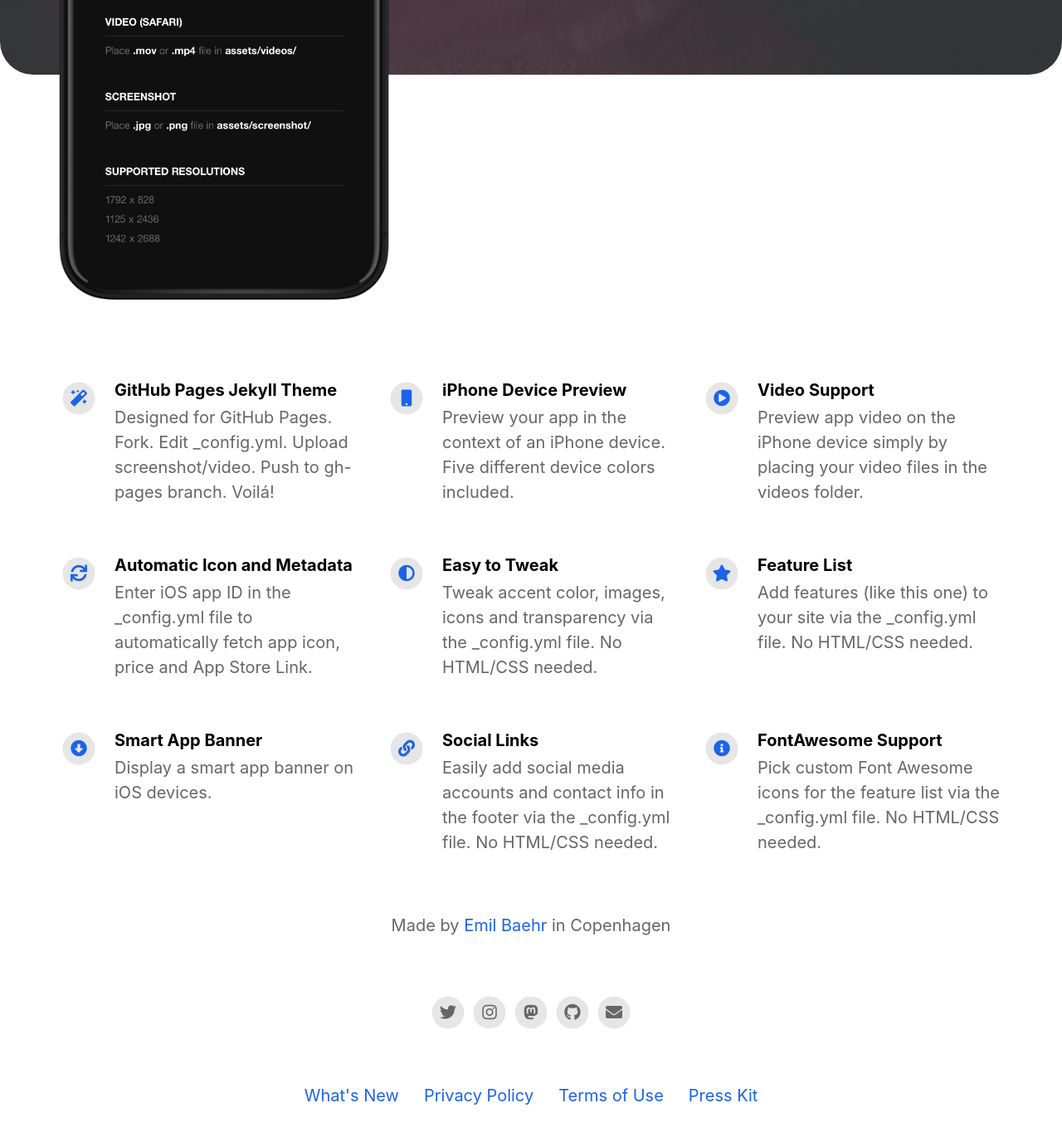
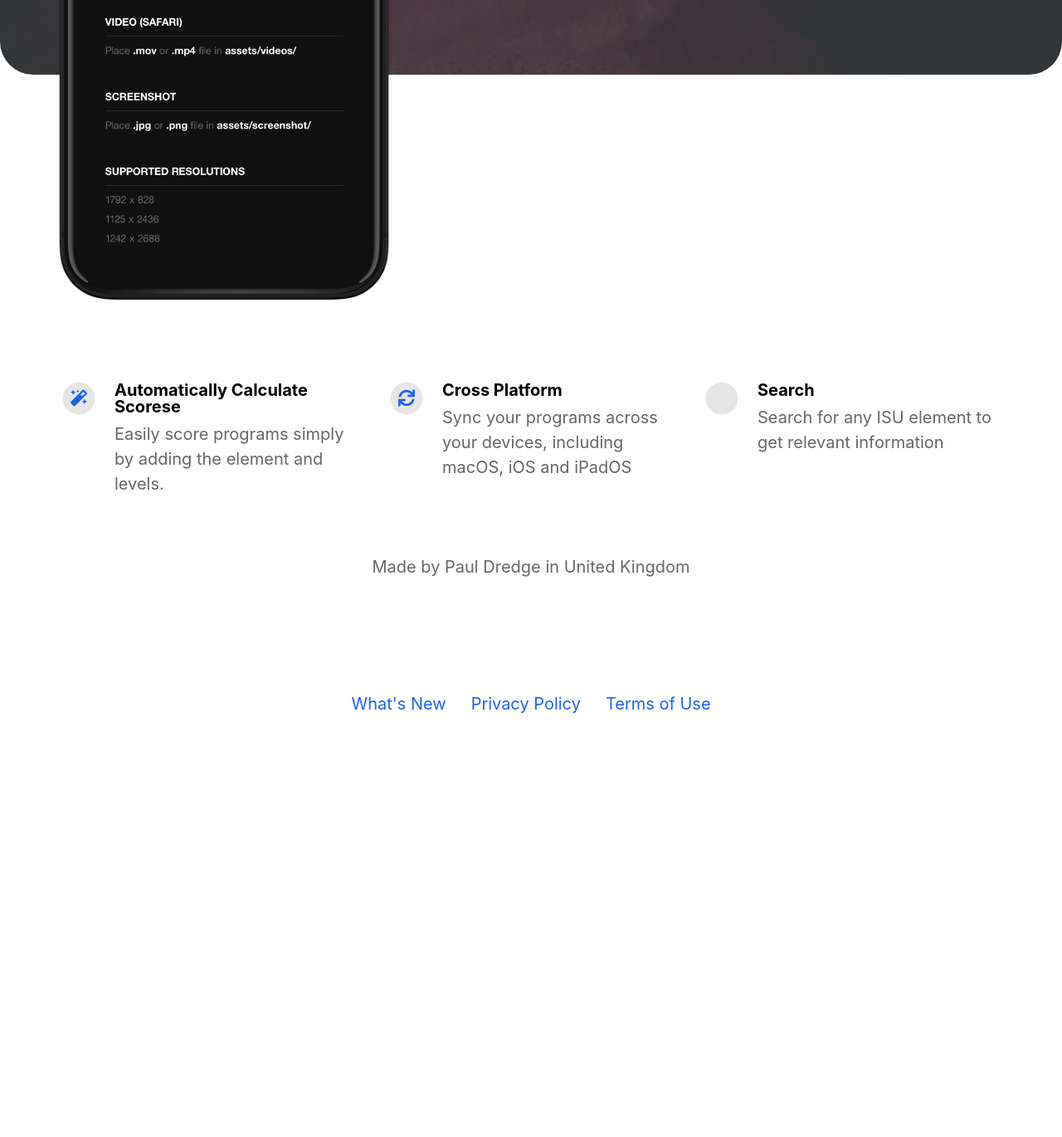
Before and after one commit to PauloxD/skates-site, a Jekyll site: the page built from index.html, in a window 1280 px wide and 1400 px high, scrolled down 624 px. Shown: the top 1370 px of the window at 83% size. Built offline with Jekyll 4.4.1, drawn with Linux system fonts in a browser that asks for light colours; nearby versions of some CDN libraries; after the commit the page ends 1552 px from its top, so only the background shows below that; some of the changed text lies outside the part shown.

Commit message:
Update _config.yml

```diff
--- a/_config.yml
+++ b/_config.yml
@@ -2,75 +2,75 @@
 page_title                                :                                           # Automatically populates with app name if not set and if iOS app ID is set. Otherwise enter manually.
 
 # App Info
-ios_app_id                                : 1234793120                                # Required. Enter iOS app ID to automatically populate name, price and icons (e.g. 718043190).
-ios_app_country                           : us                                        # Required outside USA. Enter 2 letter country code as in https://en.wikipedia.org/wiki/ISO_3166-1_alpha-2
+ios_app_id                                : 1447634428                                # Required. Enter iOS app ID to automatically populate name, price and icons (e.g. 718043190).
+ios_app_country                           : uk                                        # Required outside USA. Enter 2 letter country code as in https://en.wikipedia.org/wiki/ISO_3166-1_alpha-2
 
 appstore_link                             :                                           # Automatically populates if not set and if iOS app ID is set. Otherwise enter manually.
 playstore_link                            :                                           # Enter Google Play Store URL.
-presskit_download_link                    : https://emilbaehr.com                                          # Enter a link to downloadable file or (e.g. public Dropbox link to a .zip file).
+presskit_download_link                    :                                           # Enter a link to downloadable file or (e.g. public Dropbox link to a .zip file).
                                                                                       # Or upload your press kit file to assets and set path accordingly (e.g. "assets/your_press_kit.zip").
 
 app_icon                                  : # assets/appicon.png                      # Automatically populates if not set and if iOS app ID is set.  Otherwise enter path to icon file manually.
 app_name                                  :                                           # Automatically populates if not set and if iOS app ID is set.  Otherwise enter manually.
 app_price                                 :                                           # Automatically populates if not set and if iOS app ID is set.  Otherwise enter manually.
-app_description                           : Write a short tagline for your app.
+app_description                           : Figure Skating Calculator.
 
 enable_smart_app_banner                   : true                                      # Set to true to show a smart app banner at top of page on mobile devices.
 
 
 
 # Information About Yourself
-your_name                                 : Emil Baehr
-your_link                                 : https://emilbaehr.com
-your_city                                 : Copenhagen
-email_address                             : emil.baehr@gmail.com
+your_name                                 : Paul Dredge
+your_link                                 :
+your_city                                 : United Kingdom
+email_address                             :
 facebook_username                         :
-instagram_username                        : ebaehr
-twitter_username                          : ebaehr
-github_username                           : emilbaehr
+instagram_username                        :
+twitter_username                          :
+github_username                           :
 youtube_username                          :
-mastodon_link                             : https://mastodon.social/@ebaehr
+mastodon_link                             :
 
 
 
 # Feature List                            Edit, add or remove features to be presented.
 features                                  :
 
-  - title                                 : GitHub Pages Jekyll Theme
-    description                           : Designed for GitHub Pages. Fork. Edit _config.yml. Upload screenshot/video. Push to gh-pages branch. Voilá!
+  - title                                 : Automatically Calculate Scorese
+    description                           : Easily score programs simply by adding the element and levels.
     fontawesome_icon_name                 : magic
 
-  - title                                 : iPhone Device Preview
-    description                           : Preview your app in the context of an iPhone device. Five different device colors included.
-    fontawesome_icon_name                 : mobile
-
-  - title                                 : Video Support
-    description                           : Preview app video on the iPhone device simply by placing your video files in the videos folder.
-    fontawesome_icon_name                 : play-circle
-
-  - title                                 : Automatic Icon and Metadata
-    description                           : Enter iOS app ID in the _config.yml file to automatically fetch app icon, price and App Store Link.
+  - title                                 : Cross Platform
+    description                           : Sync your programs across your devices, including macOS, iOS and iPadOS
     fontawesome_icon_name                 : sync
 
-  - title                                 : Easy to Tweak
-    description                           : Tweak accent color, images, icons and transparency via the _config.yml file. No HTML/CSS needed.
-    fontawesome_icon_name                 : adjust
+  - title                                 : Search
+    description                           : Search for any ISU element to get relevant information
+    fontawesome_icon_name                 : magnifying-glass
 
-  - title                                 : Feature List
-    description                           : Add features (like this one) to your site via the _config.yml file. No HTML/CSS needed.
-    fontawesome_icon_name                 : star
+  - title                                 : # Automatic Icon and Metadata
+    description                           : # Enter iOS app ID in the _config.yml file to automatically fetch app icon, price and App Store Link.
+    fontawesome_icon_name                 : # sync
 
-  - title                                 : Smart App Banner
-    description                           : Display a smart app banner on iOS devices.
-    fontawesome_icon_name                 : arrow-alt-circle-down
+  - title                                 : # Easy to Tweak
+    description                           : # Tweak accent color, images, icons and transparency via the _config.yml file. No HTML/CSS needed.
+    fontawesome_icon_name                 : # adjust
 
-  - title                                 : Social Links
-    description                           : Easily add social media accounts and contact info in the footer via the _config.yml file. No HTML/CSS needed.
-    fontawesome_icon_name                 : link
+  - title                                 : # Feature List
+    description                           : # Add features (like this one) to your site via the _config.yml file. No HTML/CSS needed.
+    fontawesome_icon_name                 : # star
 
-  - title                                 : FontAwesome Support
-    description                           : Pick custom Font Awesome icons for the feature list via the _config.yml file. No HTML/CSS needed.
-    fontawesome_icon_name                 : info-circle
+  - title                                 : # Smart App Banner
+    description                           : # Display a smart app banner on iOS devices.
+    fontawesome_icon_name                 : # arrow-alt-circle-down
+
+  - title                                 : # Social Links
+    description                           : # Easily add social media accounts and contact info in the footer via the _config.yml file. No HTML/CSS needed.
+    fontawesome_icon_name                 : # link
+
+  - title                                 : # FontAwesome Support
+    description                           : # Pick custom Font Awesome icons for the feature list via the _config.yml file. No HTML/CSS needed.
+    fontawesome_icon_name                 : # info-circle
 
   - title                                 : # New Feature Title
     description                           : # New Feature Description
```
